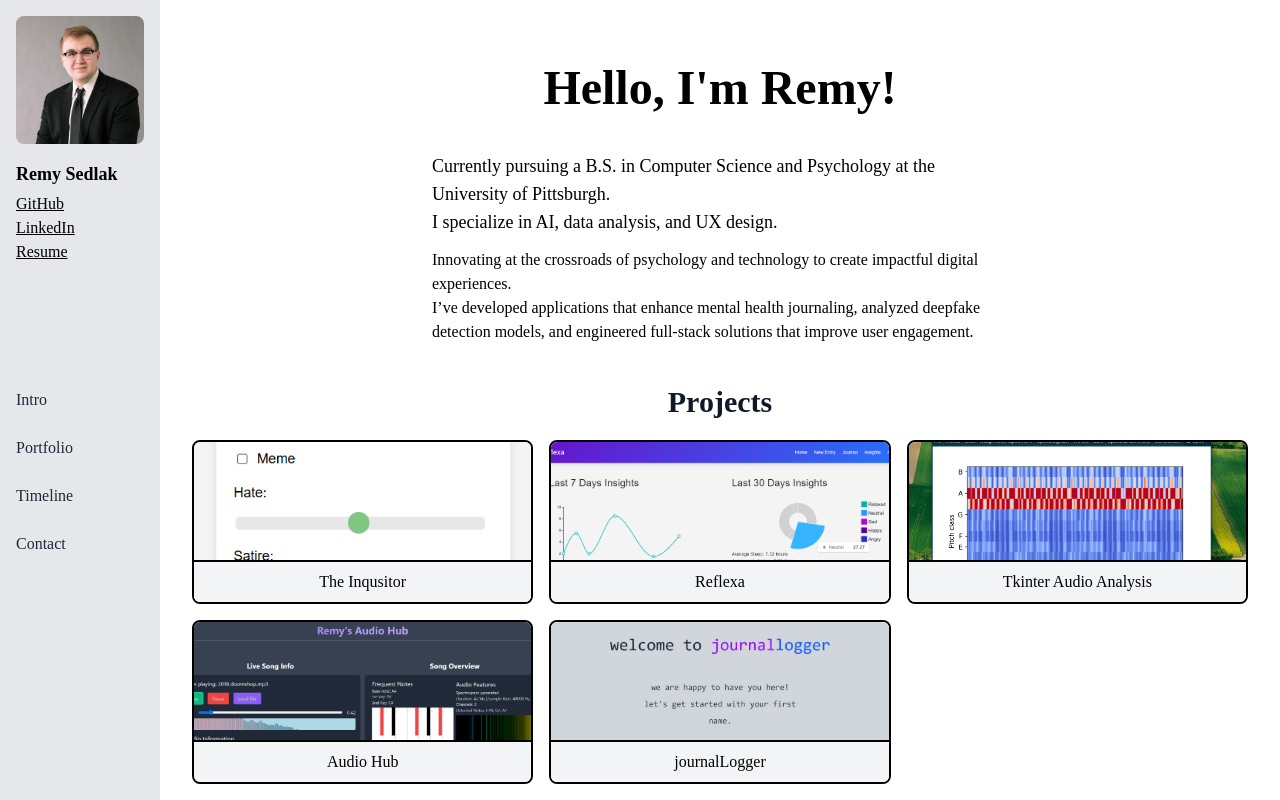
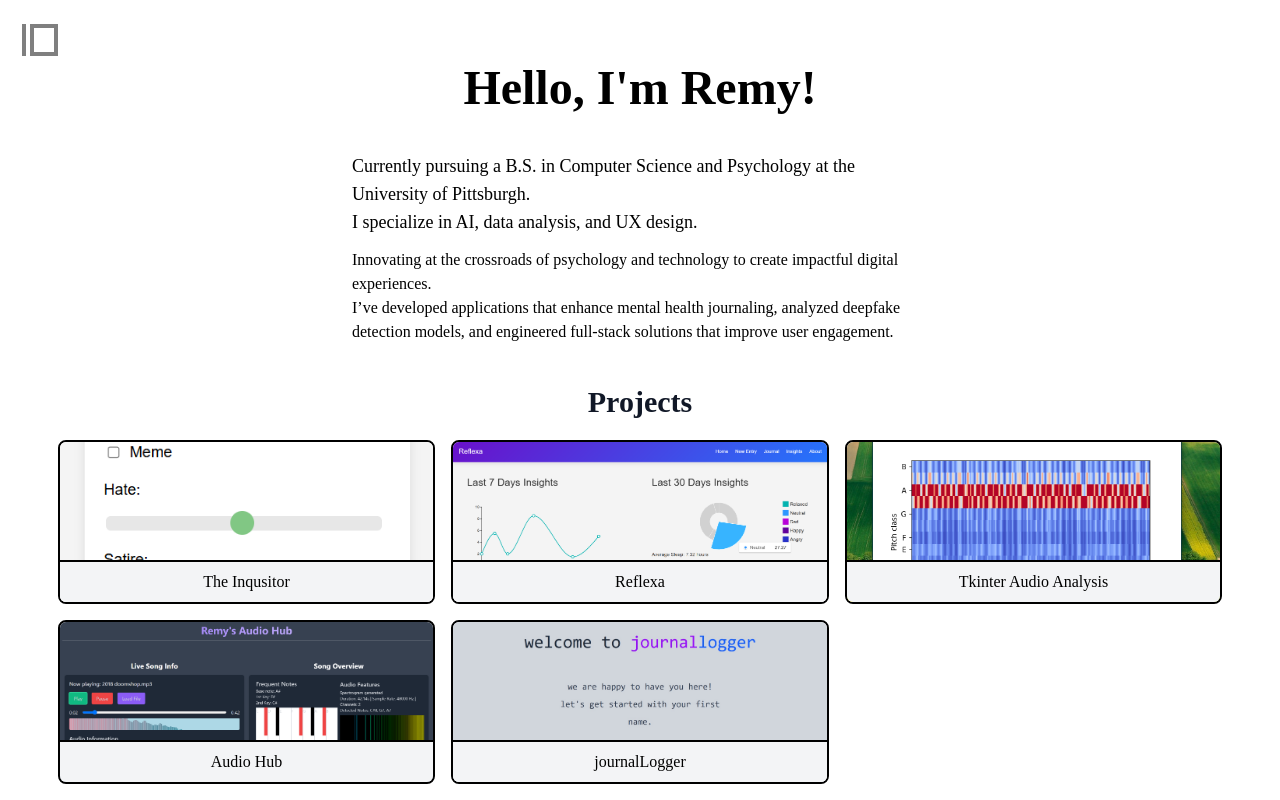
Before and after one commit to remysedlak/portfolio, a React (Vite) app: page / in a window 1280 px wide. Shown: the top 800 px of the page. Built offline with nearby package versions, Linux system fonts and the light colour scheme; a web font is replaced by a local one.

Commit message:
optional responsive navbar with button

```diff
--- a/src/App.jsx
+++ b/src/App.jsx
@@ -1,4 +1,4 @@
-import React, { useEffect, useState } from 'react';
+import React, { useState } from 'react';
 import Intro from './components/Intro';
 import Portfolio from './components/Portfolio';
 import Timeline from './components/Timeline';
@@ -8,14 +8,29 @@ import NavBar from './components/NavBar';
 import './tailwind.css'; // Ensure Tailwind CSS is imported
 
 function App() {
+  const [sideBar, setSideBar] = useState(false);
+
+  const toggleSidebar = () => {
+    setSideBar(!sideBar);
+  };
+
   return (
     <>
       <div className="font-garamond">
         {/* Sidebar */}
-        <NavBar></NavBar>
+        {sideBar && <NavBar />}
 
         {/* Main Content */}
-        <div className="sm:ml-40">
+        <div className={`sm:${sideBar ? 'ml-40' : ''}`}>
+          <div className={`hidden sm:block fixed top-4 left-4 ${sideBar ? 'ml-40' : ''}`}>
+            <button onClick={toggleSidebar} className="">
+              <img
+                src="./public/assets/sidebar-svgrepo-com.svg"
+                alt="Sidebar Icon"
+                className="w-12 h-12 text-gray-500 opacity-50"
+              />
+            </button>
+          </div>
           <div id="intro">
             <Intro />
           </div>
```
Also changed, not shown: public/assets/sidebar-svgrepo-com.svg (added).
